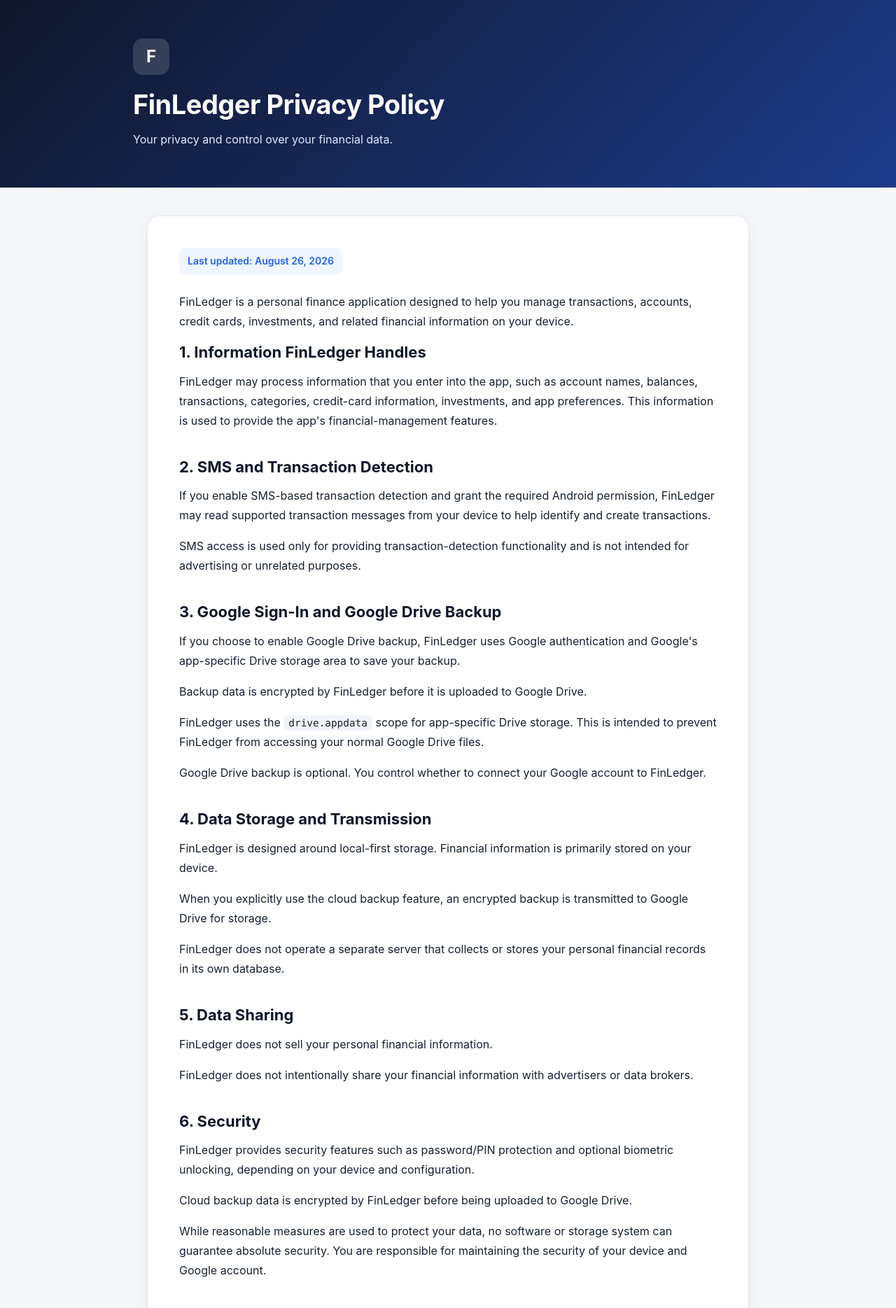
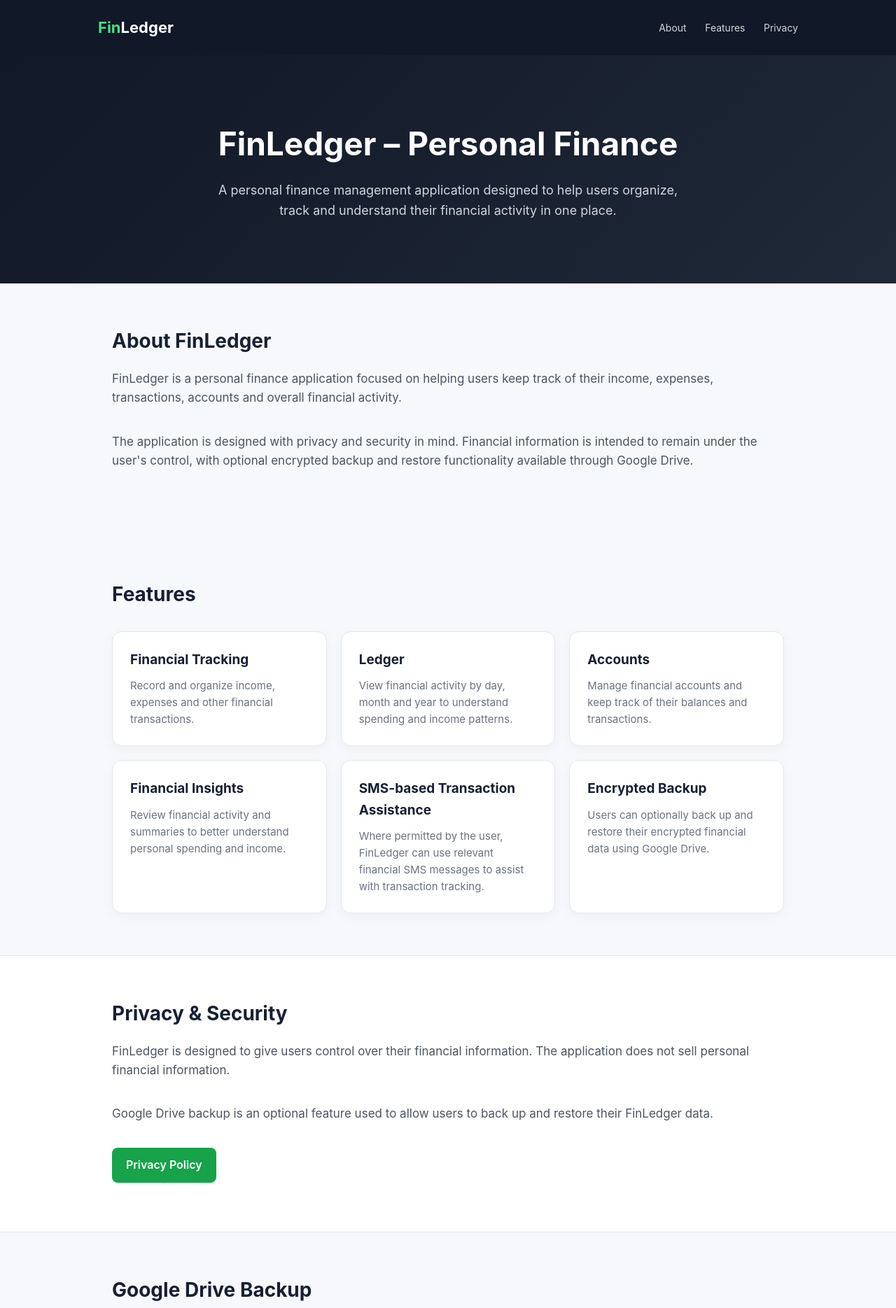
Before and after one commit to patildevanshu/finledger-policies, a plain HTML site: page index.html in a window 1280 px wide. Shown: the top 1869 px of the page at 70% size. Drawn offline with Linux system fonts and the light colour scheme.

```diff
--- a/index.html
+++ b/index.html
@@ -4,257 +4,171 @@
     <meta charset="UTF-8">
     <meta name="viewport" content="width=device-width, initial-scale=1.0">
 
-    <meta name="description" content="FinLedger Privacy Policy">
-    <meta name="theme-color" content="#0f172a">
+    <title>FinLedger – Personal Finance</title>
 
-    <title>FinLedger — Privacy Policy</title>
+    <meta name="description"
+          content="FinLedger is a personal finance app for tracking income, expenses, transactions, accounts and financial activity.">
 
     <style>
-        :root {
-            --bg: #f5f7fb;
-            --card: #ffffff;
-            --text: #172033;
-            --heading: #0f172a;
-            --muted: #64748b;
-            --border: #e2e8f0;
-            --accent: #2563eb;
-            --accent-light: #eff6ff;
-        }
-
         * {
             box-sizing: border-box;
-        }
-
-        html {
-            scroll-behavior: smooth;
+            margin: 0;
+            padding: 0;
         }
 
         body {
-            margin: 0;
-            font-family:
-                Inter,
-                -apple-system,
-                BlinkMacSystemFont,
-                "Segoe UI",
-                Roboto,
-                Helvetica,
-                Arial,
-                sans-serif;
-
-            background: var(--bg);
-            color: var(--text);
-            line-height: 1.75;
+            font-family: -apple-system, BlinkMacSystemFont, "Segoe UI",
+                         Roboto, Helvetica, Arial, sans-serif;
+            background: #f6f8fb;
+            color: #172033;
+            line-height: 1.6;
         }
 
-        /* Header */
         header {
-            background: linear-gradient(135deg, #0f172a, #1e3a8a);
+            background: #111827;
             color: white;
-            padding: 55px 20px;
+            padding: 22px 20px;
         }
 
-        .header-content {
-            max-width: 900px;
+        .nav {
+            max-width: 1000px;
             margin: auto;
+            display: flex;
+            justify-content: space-between;
+            align-items: center;
         }
 
-        .logo {
-            display: inline-flex;
-            align-items: center;
-            justify-content: center;
-
-            width: 52px;
-            height: 52px;
-
-            margin-bottom: 20px;
-
-            border-radius: 14px;
-
-            background: rgba(255,255,255,0.15);
-
-            font-size: 24px;
+        .brand {
+            font-size: 22px;
             font-weight: 700;
         }
 
-        header h1 {
-            margin: 0;
-            font-size: 38px;
-            line-height: 1.2;
-            letter-spacing: -0.5px;
+        .brand span {
+            color: #4ade80;
         }
 
-        header p {
-            margin: 12px 0 0;
-            color: #dbeafe;
-            font-size: 16px;
+        nav a {
+            color: #d1d5db;
+            text-decoration: none;
+            margin-left: 22px;
+            font-size: 14px;
         }
 
-        /* Main */
-        main {
-            max-width: 900px;
-            margin: 40px auto 80px;
-            padding: 0 20px;
+        nav a:hover {
+            color: white;
         }
 
-        .policy {
-            background: var(--card);
-            border: 1px solid var(--border);
-            border-radius: 18px;
-            padding: 45px;
-
-            box-shadow:
-                0 10px 30px rgba(15, 23, 42, 0.06);
+        .hero {
+            background: linear-gradient(135deg, #111827, #1f2937);
+            color: white;
+            padding: 90px 20px;
+            text-align: center;
         }
 
-        .last-updated {
+        .hero h1 {
+            font-size: 46px;
+            margin-bottom: 15px;
+        }
+
+        .hero p {
+            max-width: 680px;
+            margin: auto;
+            color: #d1d5db;
+            font-size: 18px;
+        }
+
+        .container {
+            max-width: 1000px;
+            margin: auto;
+            padding: 60px 20px;
+        }
+
+        h2 {
+            font-size: 28px;
+            margin-bottom: 18px;
+        }
+
+        .intro {
+            font-size: 17px;
+            color: #4b5563;
+            margin-bottom: 35px;
+        }
+
+        .features {
+            display: grid;
+            grid-template-columns: repeat(auto-fit, minmax(230px, 1fr));
+            gap: 20px;
+            margin-top: 30px;
+        }
+
+        .card {
+            background: white;
+            padding: 25px;
+            border-radius: 14px;
+            border: 1px solid #e5e7eb;
+            box-shadow: 0 5px 18px rgba(0,0,0,0.04);
+        }
+
+        .card h3 {
+            margin-bottom: 10px;
+            font-size: 19px;
+        }
+
+        .card p {
+            color: #6b7280;
+            font-size: 15px;
+        }
+
+        .privacy {
+            background: white;
+            border-top: 1px solid #e5e7eb;
+            border-bottom: 1px solid #e5e7eb;
+        }
+
+        .links {
+            margin-top: 25px;
+        }
+
+        .button {
             display: inline-block;
-
-            padding: 7px 12px;
-
-            margin-bottom: 25px;
-
-            background: var(--accent-light);
-            color: var(--accent);
-
+            background: #16a34a;
+            color: white;
+            text-decoration: none;
+            padding: 12px 20px;
             border-radius: 8px;
-
-            font-size: 14px;
+            margin-right: 10px;
+            margin-bottom: 10px;
             font-weight: 600;
         }
 
-        h2 {
-            margin-top: 38px;
-            margin-bottom: 12px;
-
-            color: var(--heading);
-
-            font-size: 22px;
-            line-height: 1.35;
+        .button:hover {
+            background: #15803d;
         }
 
-        h2:first-of-type {
-            margin-top: 10px;
-        }
-
-        p {
-            margin: 0 0 16px;
-        }
-
-        ul {
-            margin: 10px 0 20px;
-            padding-left: 25px;
-        }
-
-        li {
-            margin-bottom: 8px;
-        }
-
-        strong {
-            color: var(--heading);
-        }
-
-        code {
-            padding: 3px 7px;
-
-            background: #f1f5f9;
-
-            border-radius: 6px;
-
-            font-family:
-                ui-monospace,
-                SFMono-Regular,
-                Menlo,
-                Monaco,
-                Consolas,
-                monospace;
-
-            font-size: 0.9em;
-        }
-
-        /* Contact box */
-        .contact-box {
-            margin-top: 25px;
-            padding: 20px;
-
-            background: var(--accent-light);
-
-            border: 1px solid #dbeafe;
-            border-radius: 12px;
-        }
-
-        .contact-box strong {
-            color: var(--accent);
-        }
-
-        /* Footer */
         footer {
-            max-width: 900px;
-            margin: 0 auto;
-            padding: 0 20px 35px;
-
+            background: #111827;
+            color: #9ca3af;
             text-align: center;
-
-            color: var(--muted);
+            padding: 30px 20px;
             font-size: 14px;
         }
 
-        /* Mobile */
-        @media (max-width: 650px) {
+        footer a {
+            color: #d1d5db;
+            text-decoration: none;
+        }
 
-            header {
-                padding: 40px 20px;
+        @media (max-width: 600px) {
+            .hero {
+                padding: 65px 20px;
             }
 
-            header h1 {
-                font-size: 30px;
+            .hero h1 {
+                font-size: 34px;
             }
 
-            main {
-                margin-top: 25px;
-            }
-
-            .policy {
-                padding: 25px 20px;
-                border-radius: 14px;
-            }
-
-            h2 {
-                font-size: 20px;
-            }
-        }
-
-        /* Dark mode */
-        @media (prefers-color-scheme: dark) {
-
-            :root {
-                --bg: #0b1120;
-                --card: #111827;
-                --text: #cbd5e1;
-                --heading: #f8fafc;
-                --muted: #94a3b8;
-                --border: #1e293b;
-                --accent: #60a5fa;
-                --accent-light: #172554;
-            }
-
-            body {
-                background: var(--bg);
-            }
-
-            .policy {
-                box-shadow: 0 10px 30px rgba(0,0,0,0.25);
-            }
-
-            code {
-                background: #1e293b;
-            }
-
-            .contact-box {
-                border-color: #1e3a8a;
-            }
-
-            strong {
-                color: var(--heading);
+            nav a {
+                margin-left: 10px;
             }
         }
     </style>
@@ -263,226 +177,159 @@
 <body>
 
 <header>
-    <div class="header-content">
-
-        <div class="logo">
-            F
+    <div class="nav">
+        <div class="brand">
+            <span>Fin</span>Ledger
         </div>
 
-        <h1>FinLedger Privacy Policy</h1>
-
-        <p>
-            Your privacy and control over your financial data.
-        </p>
-
+        <nav>
+            <a href="#about">About</a>
+            <a href="#features">Features</a>
+            <a href="#privacy">Privacy</a>
+        </nav>
     </div>
 </header>
 
+<section class="hero">
+    <h1>FinLedger – Personal Finance</h1>
+
+    <p>
+        A personal finance management application designed to help
+        users organize, track and understand their financial activity
+        in one place.
+    </p>
+</section>
 
 <main>
 
-    <article class="policy">
+<section id="about" class="container">
+    <h2>About FinLedger</h2>
 
-        <div class="last-updated">
-            Last updated: August 26, 2026
+    <p class="intro">
+        FinLedger is a personal finance application focused on helping
+        users keep track of their income, expenses, transactions,
+        accounts and overall financial activity.
+    </p>
+
+    <p class="intro">
+        The application is designed with privacy and security in mind.
+        Financial information is intended to remain under the user's
+        control, with optional encrypted backup and restore functionality
+        available through Google Drive.
+    </p>
+</section>
+
+<section id="features" class="container">
+    <h2>Features</h2>
+
+    <div class="features">
+
+        <div class="card">
+            <h3>Financial Tracking</h3>
+            <p>
+                Record and organize income, expenses and other
+                financial transactions.
+            </p>
         </div>
 
+        <div class="card">
+            <h3>Ledger</h3>
+            <p>
+                View financial activity by day, month and year
+                to understand spending and income patterns.
+            </p>
+        </div>
 
-        <p>
-            FinLedger is a personal finance application designed to help you
-            manage transactions, accounts, credit cards, investments, and
-            related financial information on your device.
+        <div class="card">
+            <h3>Accounts</h3>
+            <p>
+                Manage financial accounts and keep track of
+                their balances and transactions.
+            </p>
+        </div>
+
+        <div class="card">
+            <h3>Financial Insights</h3>
+            <p>
+                Review financial activity and summaries to better
+                understand personal spending and income.
+            </p>
+        </div>
+
+        <div class="card">
+            <h3>SMS-based Transaction Assistance</h3>
+            <p>
+                Where permitted by the user, FinLedger can use
+                relevant financial SMS messages to assist with
+                transaction tracking.
+            </p>
+        </div>
+
+        <div class="card">
+            <h3>Encrypted Backup</h3>
+            <p>
+                Users can optionally back up and restore their
+                encrypted financial data using Google Drive.
+            </p>
+        </div>
+
+    </div>
+</section>
+
+<section id="privacy" class="privacy">
+    <div class="container">
+        <h2>Privacy & Security</h2>
+
+        <p class="intro">
+            FinLedger is designed to give users control over their
+            financial information. The application does not sell
+            personal financial information.
         </p>
 
-
-        <h2>1. Information FinLedger Handles</h2>
-
-        <p>
-            FinLedger may process information that you enter into the app,
-            such as account names, balances, transactions, categories,
-            credit-card information, investments, and app preferences.
-            This information is used to provide the app's
-            financial-management features.
+        <p class="intro">
+            Google Drive backup is an optional feature used to allow
+            users to back up and restore their FinLedger data.
         </p>
 
+        <div class="links">
+            <a class="button" href="privacy-policy.html">
+                Privacy Policy
+            </a>
+        </div>
+    </div>
+</section>
 
-        <h2>2. SMS and Transaction Detection</h2>
+<section class="container">
+    <h2>Google Drive Backup</h2>
 
-        <p>
-            If you enable SMS-based transaction detection and grant the
-            required Android permission, FinLedger may read supported
-            transaction messages from your device to help identify and
-            create transactions.
-        </p>
+    <p class="intro">
+        FinLedger may use Google Drive to provide optional backup
+        and restore functionality. Backup data is encrypted by the
+        application before it is uploaded. FinLedger requests only
+        the access necessary for its application backup functionality.
+    </p>
+</section>
 
-        <p>
-            SMS access is used only for providing transaction-detection
-            functionality and is not intended for advertising or
-            unrelated purposes.
-        </p>
-
-
-        <h2>3. Google Sign-In and Google Drive Backup</h2>
-
-        <p>
-            If you choose to enable Google Drive backup, FinLedger uses
-            Google authentication and Google's app-specific Drive storage
-            area to save your backup.
-        </p>
-
-        <p>
-            Backup data is encrypted by FinLedger before it is uploaded
-            to Google Drive.
-        </p>
-
-        <p>
-            FinLedger uses the
-            <code>drive.appdata</code>
-            scope for app-specific Drive storage. This is intended to
-            prevent FinLedger from accessing your normal Google Drive files.
-        </p>
-
-        <p>
-            Google Drive backup is optional. You control whether to connect
-            your Google account to FinLedger.
-        </p>
-
-
-        <h2>4. Data Storage and Transmission</h2>
-
-        <p>
-            FinLedger is designed around local-first storage. Financial
-            information is primarily stored on your device.
-        </p>
-
-        <p>
-            When you explicitly use the cloud backup feature, an encrypted
-            backup is transmitted to Google Drive for storage.
-        </p>
-
-        <p>
-            FinLedger does not operate a separate server that collects or
-            stores your personal financial records in its own database.
-        </p>
-
-
-        <h2>5. Data Sharing</h2>
-
-        <p>
-            FinLedger does not sell your personal financial information.
-        </p>
-
-        <p>
-            FinLedger does not intentionally share your financial information
-            with advertisers or data brokers.
-        </p>
-
-
-        <h2>6. Security</h2>
-
-        <p>
-            FinLedger provides security features such as password/PIN
-            protection and optional biometric unlocking, depending on your
-            device and configuration.
-        </p>
-
-        <p>
-            Cloud backup data is encrypted by FinLedger before being uploaded
-            to Google Drive.
-        </p>
-
-        <p>
-            While reasonable measures are used to protect your data, no
-            software or storage system can guarantee absolute security.
-            You are responsible for maintaining the security of your device
-            and Google account.
-        </p>
-
-
-        <h2>7. Your Choices</h2>
-
-        <ul>
-            <li>You can choose whether to grant SMS permissions.</li>
-
-            <li>
-                You can choose whether to connect Google Drive backup.
-            </li>
-
-            <li>
-                You can use FinLedger without enabling cloud backup.
-            </li>
-
-            <li>
-                You can disable optional features through the app where
-                supported.
-            </li>
-
-            <li>
-                You can remove FinLedger's locally stored data using
-                Android's normal app-management controls.
-            </li>
-        </ul>
-
-
-        <h2>8. Third-Party Services</h2>
-
-        <p>
-            FinLedger may interact with Google services when you choose
-            Google authentication or Google Drive backup.
-        </p>
-
-        <p>
-            Google services are governed by Google's own privacy policies
-            and terms.
-        </p>
-
-
-        <h2>9. Children's Privacy</h2>
-
-        <p>
-            FinLedger is not specifically designed for children and does
-            not knowingly collect personal information from children for
-            advertising or profiling.
-        </p>
-
-
-        <h2>10. Changes to This Privacy Policy</h2>
-
-        <p>
-            This Privacy Policy may be updated when FinLedger's functionality
-            or data practices change.
-        </p>
-
-        <p>
-            The latest version of this Privacy Policy will be published on
-            this page with an updated date.
-        </p>
-
-
-        <h2>11. Contact</h2>
-
-        <div class="contact-box">
-
-            <p>
-                If you have questions, concerns, or requests regarding this
-                Privacy Policy or FinLedger's data practices, please contact
-                the FinLedger developer.
-            </p>
-
-            <p>
-                <strong>Email:</strong>
-                ydevanshupatil50@gmail.com
-            </p>
-
-        </div>
-
-    </article>
+<section class="container">
+    <h2>Contact</h2>
+    <p> devanshupatil50@gmail.com</p>
+    <p class="intro">
+        For questions, feedback, privacy concerns or support regarding
+        FinLedger, please contact the developer through the contact
+        information provided with the application.
+    </p>
+</section>
 
 </main>
 
+<footer>
+    <p>
+        © 2026 FinLedger – Personal Finance
+    </p>
 
-<footer>
-    © 2026 FinLedger. All rights reserved.
+    <p style="margin-top: 8px;">
+        <a href="privacy-policy.html">Privacy Policy</a>
+    </p>
 </footer>
 
 </body>
```
